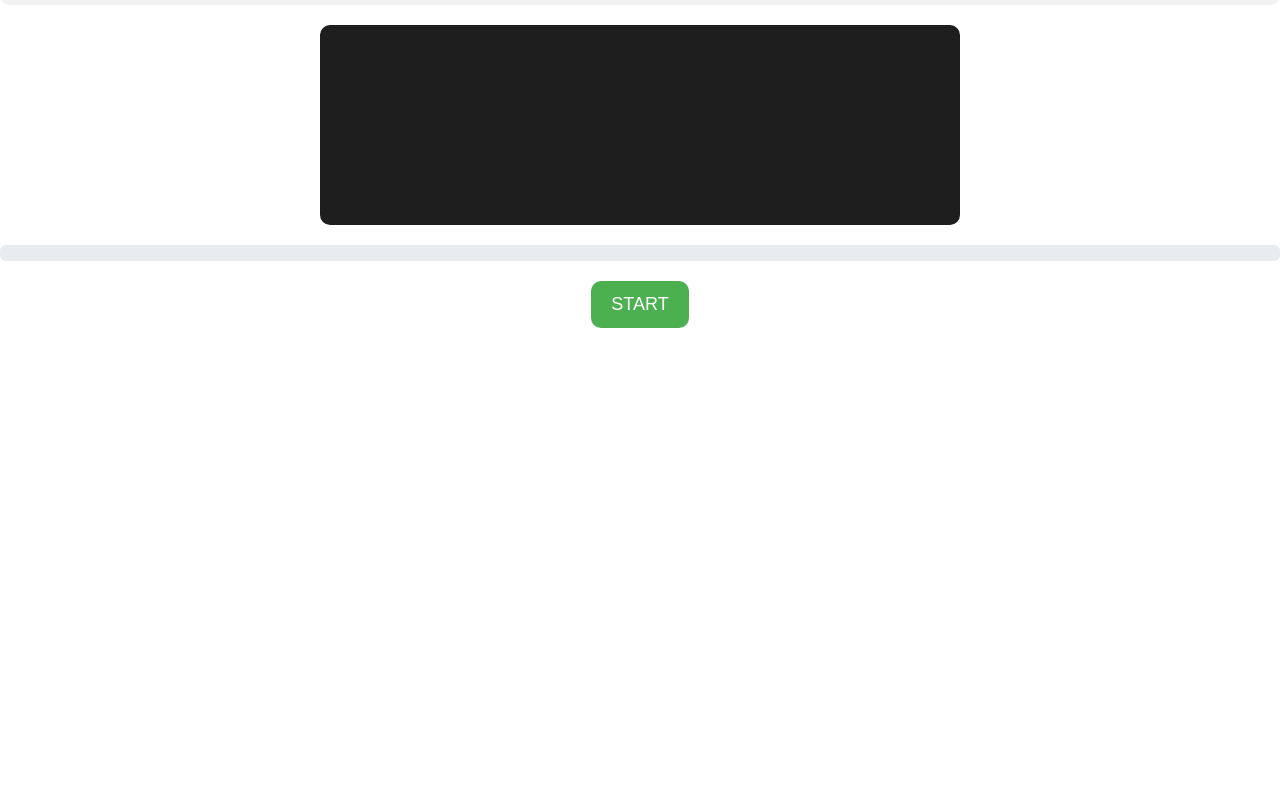
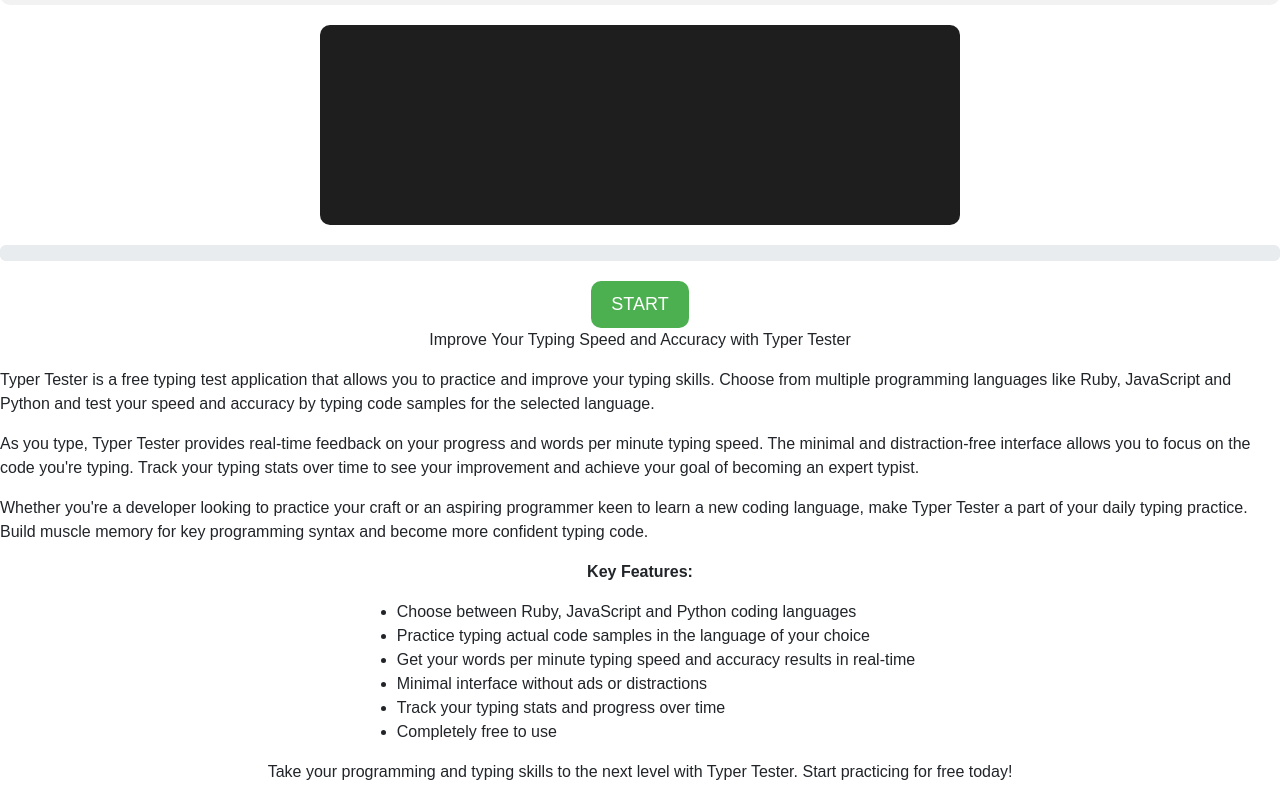
Before and after one commit to puppe1990/speed-type-code-words, a React (Create React App) app: page / in a window 1280 px wide. Shown: the part 258-1058 px from the top of the page. Before the commit the page ends 800 px from the top, so only its background shows below. Built offline with nearby package versions, Linux system fonts and the light colour scheme.

Commit message:
add a description

```diff
--- a/src/App.js
+++ b/src/App.js
@@ -120,6 +120,47 @@
         START
       </button>
       {endTime && <p>Time Taken: {timeTaken} seconds</p>}
+      <p>Improve Your Typing Speed and Accuracy with Typer Tester</p>
+      <p>
+        Typer Tester is a free typing test application that allows you to
+        practice and improve your typing skills. Choose from multiple
+        programming languages like Ruby, JavaScript and Python and test your
+        speed and accuracy by typing code samples for the selected language.
+      </p>
+      <p>
+        As you type, Typer Tester provides real-time feedback on your progress
+        and words per minute typing speed. The minimal and distraction-free
+        interface allows you to focus on the code you're typing. Track your
+        typing stats over time to see your improvement and achieve your goal of
+        becoming an expert typist.
+      </p>
+      <p>
+        Whether you're a developer looking to practice your craft or an aspiring
+        programmer keen to learn a new coding language, make Typer Tester a part
+        of your daily typing practice. Build muscle memory for key programming
+        syntax and become more confident typing code.
+      </p>
+      {/* Key features section */}
+      <p>
+        <b>Key Features:</b>
+      </p>
+      <ul>
+        <li>Choose between Ruby, JavaScript and Python coding languages</li>
+        <li>
+          Practice typing actual code samples in the language of your choice
+        </li>
+        <li>
+          Get your words per minute typing speed and accuracy results in
+          real-time
+        </li>
+        <li>Minimal interface without ads or distractions</li>
+        <li>Track your typing stats and progress over time</li>
+        <li>Completely free to use</li>
+      </ul>
+      <p>
+        Take your programming and typing skills to the next level with Typer
+        Tester. Start practicing for free today!
+      </p>
     </div>
   );
 }
```
